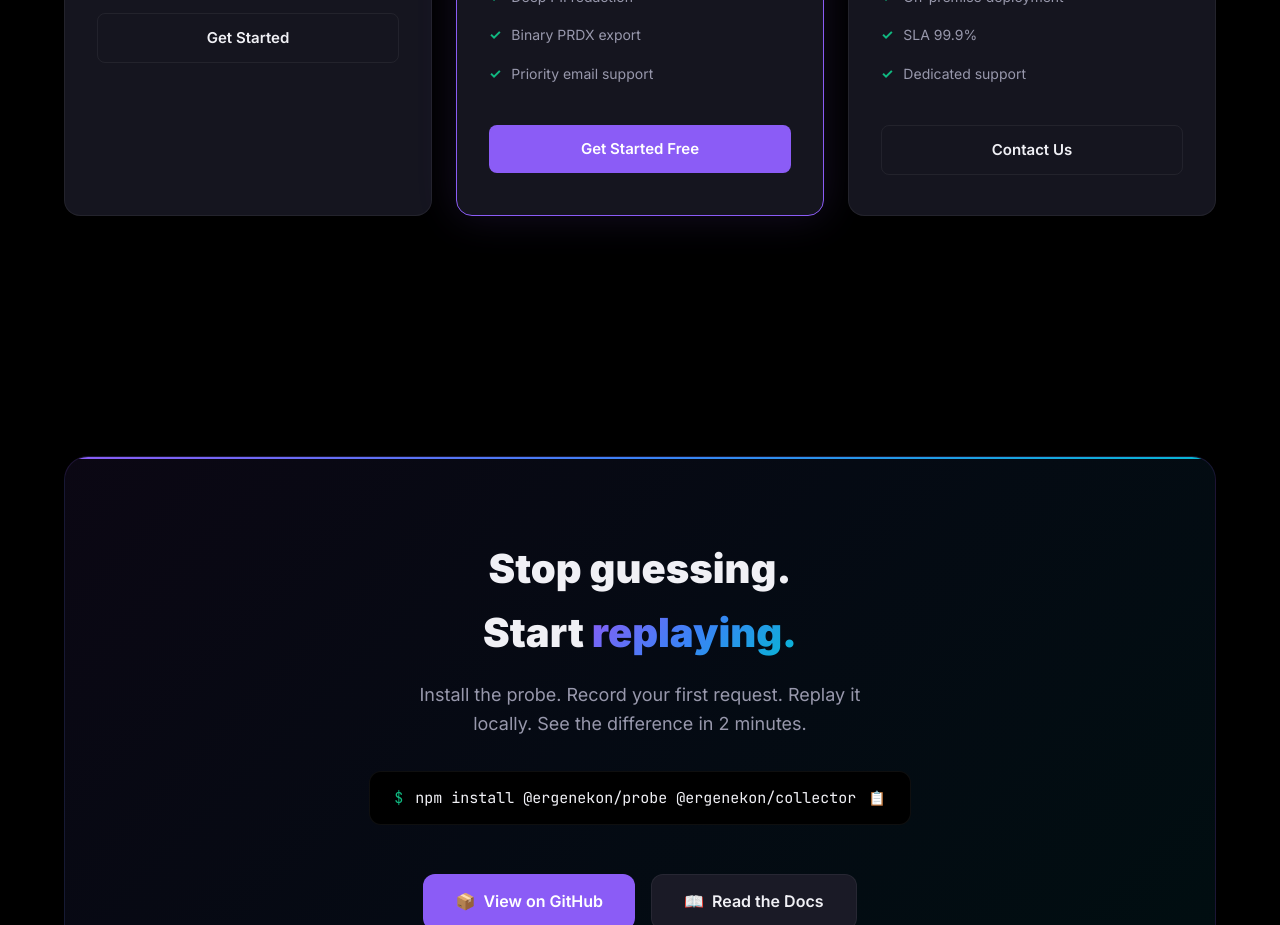
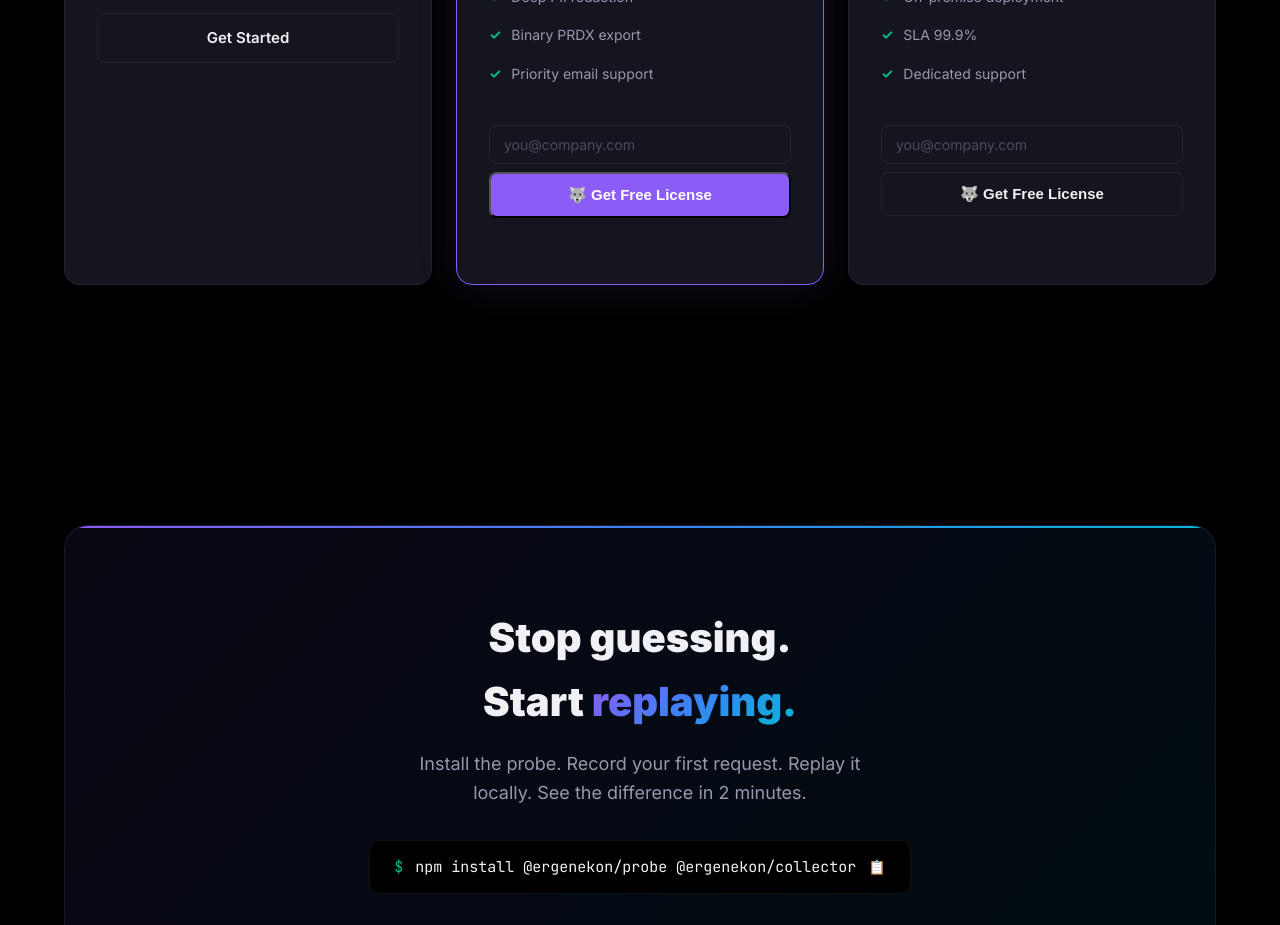
Before and after one commit to zencefilefendi/ergenekon-engine, a website: page landing/index.html in a window 1280 px wide. Shown: the part 6600-7525 px from the top of the page. Drawn offline with Linux system fonts and the light colour scheme.

Commit message:
feat: free launch registration flow — no Stripe needed
Landing Page:
- Replaced 'Get Started' buttons with email input forms
- Users enter email → instant free Pro/Enterprise license
- Auto-downloads .ergenekon-license.json after registration
- Loading/success/error states on the form
- Added CSS for register-email input and message states

License Server:
- Added POST /api/register-free endpoint
- Generates free Pro license for any email
- Sends license via Resend email + returns in response
- Rate limiting: max 3 registrations per email
- No Stripe/payment required during launch period
- Added formatLicenseJSON + sendLicenseEmail imports
- Updated startup banner with new endpoint

Flow: email → license generated → emailed + downloaded → activate

```diff
--- a/landing/index.html
+++ b/landing/index.html
@@ -458,6 +458,19 @@
       border: 1px solid var(--border-subtle);
     }
     .pricing-card .btn-plan.outline:hover { border-color: rgba(255,255,255,0.15); background: var(--bg-tertiary); }
+    .free-register-form { display: flex; flex-direction: column; gap: 8px; margin-top: 4px; }
+    .register-email {
+      width: 100%; padding: 10px 14px; border-radius: 8px;
+      border: 1px solid var(--border-subtle); background: var(--bg-card);
+      color: var(--text-primary); font-size: 14px; font-family: 'Inter', sans-serif;
+      outline: none; transition: border-color 0.2s;
+    }
+    .register-email:focus { border-color: var(--accent-violet); box-shadow: 0 0 0 3px rgba(139,92,246,0.15); }
+    .register-email::placeholder { color: var(--text-muted); }
+    .register-msg { font-size: 12px; min-height: 18px; transition: all 0.3s; }
+    .register-msg.success { color: #10b981; }
+    .register-msg.error { color: #ef4444; }
+    .register-msg.loading { color: var(--text-muted); }
 
     /* ── STATS BAR ─────────────────────────────────────────── */
     .stats-bar {
@@ -1213,7 +1226,13 @@
           <li>Binary PRDX export</li>
           <li>Priority email support</li>
         </ul>
-        <a href="javascript:void(0)" class="btn-plan primary" onclick="startCheckout('pro_monthly')">Get Started Free</a>
+        <div class="free-register-form" id="pro-register-form">
+          <input type="email" id="pro-email" placeholder="you@company.com" class="register-email" />
+          <button class="btn-plan primary" onclick="registerFree('pro')">
+            🐺 Get Free License
+          </button>
+          <div id="pro-register-msg" class="register-msg"></div>
+        </div>
       </div>
 
       <!-- Enterprise -->
@@ -1234,7 +1253,13 @@
           <li>SLA 99.9%</li>
           <li>Dedicated support</li>
         </ul>
-        <a href="mailto:enterprise@ergenekon.dev?subject=ERGENEKON%20Enterprise%20License" class="btn-plan outline">Contact Us</a>
+        <div class="free-register-form" id="ent-register-form">
+          <input type="email" id="ent-email" placeholder="you@company.com" class="register-email" />
+          <button class="btn-plan outline" onclick="registerFree('enterprise')">
+            🐺 Get Free License
+          </button>
+          <div id="ent-register-msg" class="register-msg"></div>
+        </div>
       </div>
     </div>
   </div>
@@ -1568,36 +1593,69 @@
   // Pricing toggle disabled — all plans are free during launch
   function toggleBilling() { /* coming soon */ }
 
-  // ── Stripe Checkout ────────────────────────────────────
+  // ── Free License Registration ──────────────────────────────
   const LICENSE_SERVER = 'https://license.ergenekon.dev';
 
-  async function startCheckout(plan) {
+  async function registerFree(tier) {
+    const prefix = tier === 'enterprise' ? 'ent' : 'pro';
+    const emailInput = document.getElementById(`${prefix}-email`);
+    const msgEl = document.getElementById(`${prefix}-register-msg`);
     const btn = event.target;
-    const originalText = btn.textContent;
-    btn.textContent = 'Redirecting...';
-    btn.style.pointerEvents = 'none';
+    const email = emailInput.value.trim();
+
+    // Validate
+    if (!email || !email.includes('@') || !email.includes('.')) {
+      msgEl.className = 'register-msg error';
+      msgEl.textContent = 'Please enter a valid email address.';
+      emailInput.focus();
+      return;
+    }
+
+    // Loading state
+    btn.disabled = true;
+    btn.textContent = 'Generating...';
+    msgEl.className = 'register-msg loading';
+    msgEl.textContent = 'Creating your license...';
 
     try {
-      const response = await fetch(`${LICENSE_SERVER}/api/checkout`, {
+      const response = await fetch(`${LICENSE_SERVER}/api/register-free`, {
         method: 'POST',
         headers: { 'Content-Type': 'application/json' },
-        body: JSON.stringify({
-          plan: plan,
-          successUrl: window.location.origin + '/success.html',
-          cancelUrl: window.location.origin + '/#pricing',
-        }),
+        body: JSON.stringify({ email, name: email.split('@')[0] }),
       });
 
-      if (!response.ok) throw new Error('Checkout failed');
-
       const data = await response.json();
-      window.location.href = data.checkoutUrl;
+
+      if (!response.ok) {
+        throw new Error(data.error || 'Registration failed');
+      }
+
+      // Success!
+      msgEl.className = 'register-msg success';
+      msgEl.textContent = '✅ License sent to ' + email + '!';
+      btn.textContent = '✅ Sent!';
+      btn.style.background = 'rgba(16,185,129,0.15)';
+      btn.style.color = '#10b981';
+      btn.style.borderColor = 'rgba(16,185,129,0.3)';
+
+      // Auto-download the license file
+      if (data.license) {
+        const blob = new Blob([JSON.stringify(data.license, null, 2)], { type: 'application/json' });
+        const url = URL.createObjectURL(blob);
+        const a = document.createElement('a');
+        a.href = url;
+        a.download = '.ergenekon-license.json';
+        a.click();
+        URL.revokeObjectURL(url);
+
+        msgEl.innerHTML = '✅ License sent to <strong>' + email + '</strong> + downloaded!';
+      }
     } catch (err) {
-      console.error('Checkout error:', err);
-      btn.textContent = originalText;
-      btn.style.pointerEvents = '';
-      // Fallback: redirect to GitHub during launch
-      alert('Checkout is not available yet during the free launch period.\n\nGet started for free via:\nnpm install @ergenekon/probe @ergenekon/collector');
+      console.error('Registration error:', err);
+      msgEl.className = 'register-msg error';
+      msgEl.textContent = err.message || 'Something went wrong. Please try again.';
+      btn.textContent = '🐺 Get Free License';
+      btn.disabled = false;
     }
   }
 </script>
```
Also changed, not shown: license-server/src/index.ts (+82 -1 lines).
